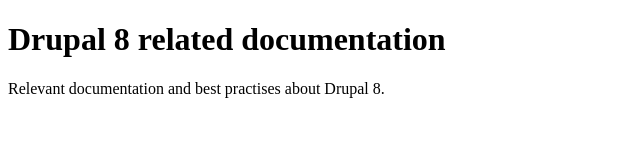
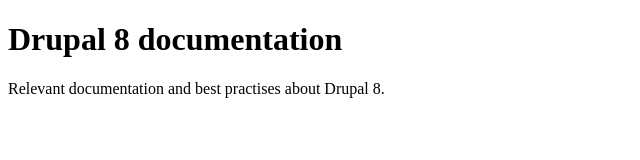
Before and after one commit to bailleux/bailleux.github.io, a plain HTML site: page index.html in a window 1280 px wide. Shown: the whole page, without its empty margins (0-640 px from the left). Drawn offline with Linux system fonts and the light colour scheme.

Commit message:
Drupal 8 documentation
Relevant documentation and best practises about Drupal 8.

```diff
--- a/index.html
+++ b/index.html
@@ -1,7 +1,7 @@
 <!DOCTYPE html>
 <html>
 <body>
-<h1>Drupal 8 related documentation</h1>
+<h1>Drupal 8 documentation</h1>
 <p>Relevant documentation and best practises about Drupal 8.</p>
 </body>
 </html>
```
